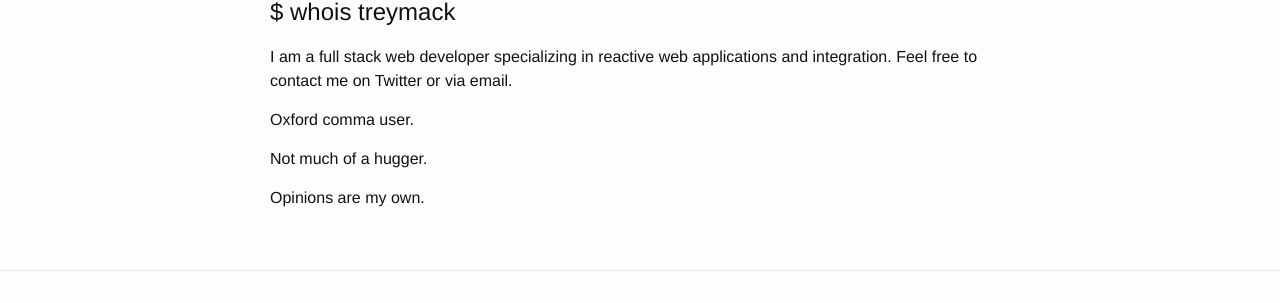
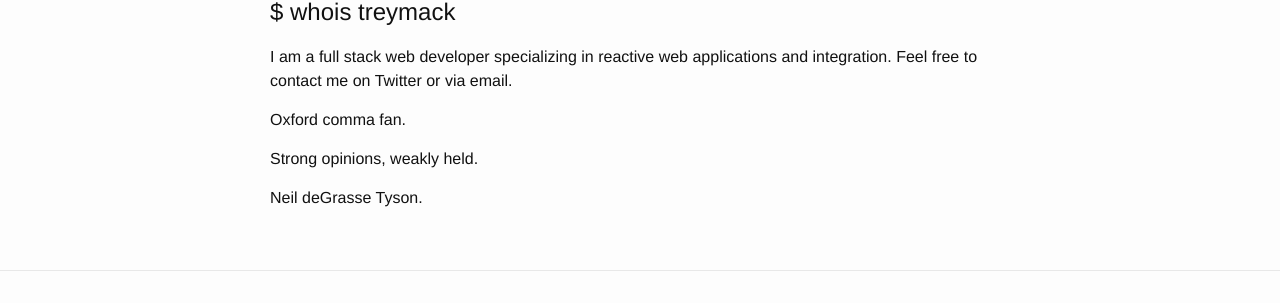
Before and after one commit to treymack/treymack.github.io, a Jekyll site: the page built from about.md, in a window 1280 px wide. Shown: the part 170-473 px from the top of the page. Built offline with Jekyll 4.4.1, drawn with Linux system fonts in a browser that asks for light colours.

Commit message:
It's a haiku.

```diff
--- a/about.md
+++ b/about.md
@@ -8,8 +8,8 @@ permalink: /about/
 
 {{ site.description }}
 
-Oxford comma user.
+Oxford comma fan.
 
-Not much of a hugger.
+Strong opinions, weakly held.
 
-Opinions are my own.
+Neil deGrasse Tyson.
```
